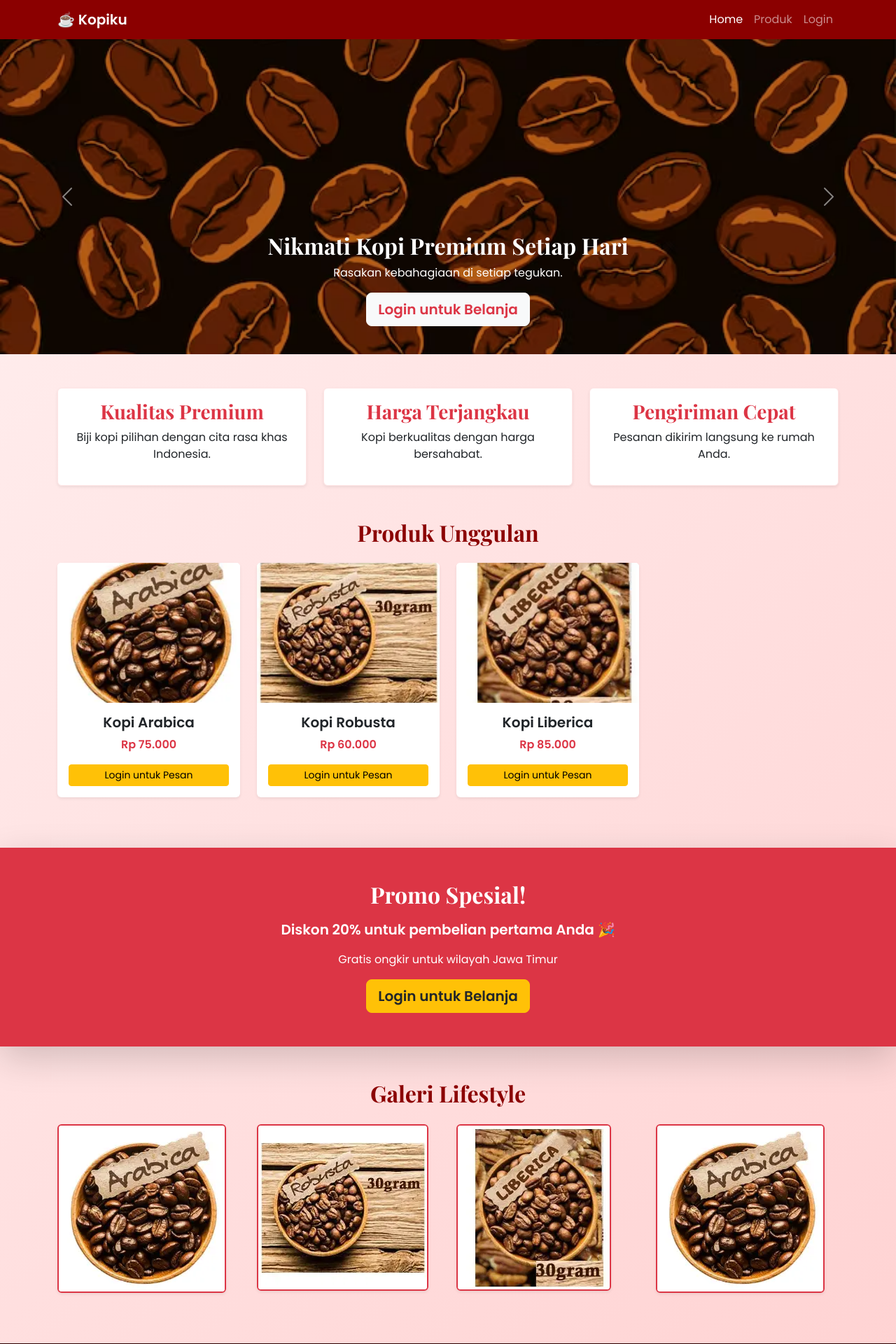
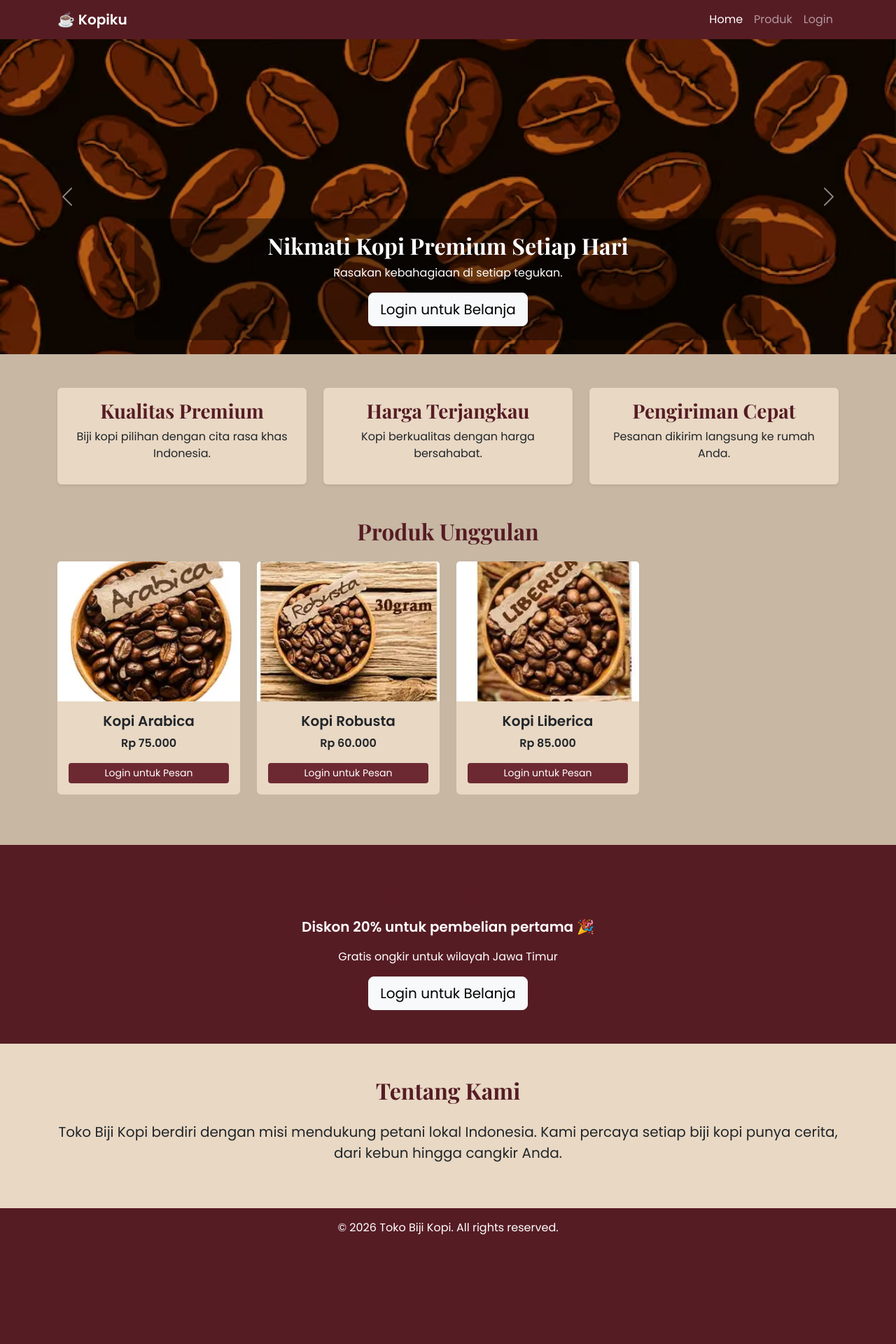
Before and after one commit to jaidan2212/Project_RPL, a PHP site: page / in a window 1280 px wide. Shown: the top 1920 px of the page at 70% size. After the commit the page ends 1764 px from the top, so only its background shows below. Run offline with PHP 8.4, Linux system fonts and the light colour scheme; data comes from the database, SQL or seed files in the repository.

Commit message:
edit desain

```diff
--- a/admin.php
+++ b/admin.php
@@ -13,11 +13,11 @@ if(!isset($_SESSION['username']) || $_SESSION['role'] != 'admin'){
 <head>
     <meta charset="UTF-8">
     <title>Dashboard Admin - Kedaiku</title>
-    <link rel="stylesheet" href="https://cdn.jsdelivr.net/npm/bootstrap@5.3.2/dist/css/bootstrap.min.css">
+    <link rel="stylesheet" href="assets/css/style.css">
     <link href="https://fonts.googleapis.com/css2?family=Poppins:wght@400;600&display=swap" rel="stylesheet">
     <style>
         body { font-family: 'Poppins', sans-serif; background-color: #f4f6f9; }
-        .navbar-custom { background-color: #8B0000; } /* Tema Merah Kedaiku */
+        <nav class="navbar navbar-expand-lg navbar-dark navbar-custom sticky-top">
     </style>
 </head>
 <body>
--- a/index.php
+++ b/index.php
@@ -2,275 +2,352 @@
 session_start();
 include 'koneksi.php';
 ?>
+
 <!DOCTYPE html>
 <html lang="id">
 <head>
   <meta charset="UTF-8">
   <title>Toko Biji Kopi</title>
+
   <link rel="stylesheet" href="https://cdn.jsdelivr.net/npm/bootstrap@5.3.2/dist/css/bootstrap.min.css">
+
   <link href="https://fonts.googleapis.com/css2?family=Poppins:wght@400;600&family=Playfair+Display:wght@700&display=swap" rel="stylesheet">
+
   <style>
-        body {
-            font-family: 'Poppins', sans-serif;
-            /* Tema Merah: Gradasi soft red/peach */
-            background: linear-gradient(135deg, #fff0f0, #ffcccc);
+
+    body{
+    font-family:'Poppins',sans-serif;
+    background:#c7b7a3;
     }
-        h1, h2, h3 {
-            font-family: 'Playfair Display', serif;
+
+    h1,h2,h3{
+    font-family:'Playfair Display',serif;
+    color:#561c24;
     }
-        .btn-anim:hover {
-            transform: scale(1.05);
-            transition: 0.3s;
+
+    .navbar-custom{
+    background:#561c24 !important;
     }
-        .feature-card {
-            background-color: #ffffff;
-            border: 1px solid #ffe5e5;
+
+    .btn-main{
+    background:#6d2932;
+    color:white;
+    border:none;
     }
-        .feature-card:hover {
-            box-shadow: 0 4px 15px rgba(139, 0, 0, 0.2); /* Shadow kemerahan */
-            transform: translateY(-5px);
-            transition: 0.3s;
+
+    .btn-main:hover{
+    background:#561c24;
+    color:white;
     }
-        .navbar-custom {
-            background-color: #8B0000 !important; /* Merah Marun */
+
+    .card-custom{
+    background:#e8d8c4;
+    border:none;
+    transition:0.3s;
     }
-        footer {
-            background: #5c0000; /* Merah Gelap */
+
+    .card-custom:hover{
+    transform:translateY(-5px);
+    box-shadow:0 6px 18px rgba(0,0,0,0.2);
     }
-        .foto-user {
+
+    .section-dark{
+    background:#561c24;
+    color:white;
+    }
+
+    .section-light{
+    background:#e8d8c4;
+    }
+
+    .foto-user{
     width:30px;
     height:30px;
     border-radius:50%;
     object-fit:cover;
     }
+
+    footer{
+    background:#561c24;
+    }
+
+    .carousel-caption{
+    background:rgba(0,0,0,0.4);
+    padding:20px;
+    border-radius:10px;
+    }
+
   </style>
+
 </head>
 <body>
 
   <nav class="navbar navbar-expand-lg navbar-dark navbar-custom sticky-top">
   <div class="container">
+
   <a class="navbar-brand fw-bold" href="index.php">☕ Kopiku</a>
-    <button class="navbar-toggler" type="button" data-bs-toggle="collapse"
-            data-bs-target="#navbarNav" aria-controls="navbarNav"
-            aria-expanded="false" aria-label="Toggle navigation">
+
+  <button class="navbar-toggler" type="button" data-bs-toggle="collapse" data-bs-target="#navbarNav">
   <span class="navbar-toggler-icon"></span>
   </button>
+
   <div class="collapse navbar-collapse" id="navbarNav">
+
   <ul class="navbar-nav ms-auto">
-        <li class="nav-item"><a class="nav-link active" href="index.php">Home</a></li>
-        <li class="nav-item"><a class="nav-link" href="produk.php">Produk</a></li>
+
+  <li class="nav-item">
+  <a class="nav-link active" href="index.php">Home</a>
+  </li>
+
+  <li class="nav-item">
+  <a class="nav-link" href="produk.php">Produk</a>
+  </li>
 
   <?php if(isset($_SESSION['username'])){ ?>
 
-          <?php if(isset($_SESSION['role']) && $_SESSION['role'] == 'admin'){ ?>
-            <li class="nav-item"><a class="nav-link text-warning fw-bold" href="admin.php">⚙️ Dashboard Admin</a></li>
+  <?php if(isset($_SESSION['role']) && $_SESSION['role']=="admin"){ ?>
+
+  <li class="nav-item">
+  <a class="nav-link text-warning fw-bold" href="admin.php">⚙️ Dashboard Admin</a>
+  </li>
+
   <?php } ?>
 
   <li class="nav-item d-flex align-items-center ms-3">
+
   <?php
-            $fotoPath = "assets/foto/".$_SESSION['foto'];
-            if(!empty($_SESSION['foto']) && file_exists($fotoPath)){ ?>
-                <img src="<?php echo $fotoPath; ?>" class="foto-user me-2">
+  $fotoPath="assets/foto/".$_SESSION['foto'];
+
+  if(!empty($_SESSION['foto']) && file_exists($fotoPath)){
+  ?>
+
+  <img src="<?php echo $fotoPath ?>" class="foto-user me-2">
+
   <?php } else { ?>
+
   <img src="assets/foto/default.png" class="foto-user me-2">
+
   <?php } ?>
+
   <span class="nav-link">Hai, <?php echo $_SESSION['username']; ?></span>
+
   </li>
-          <li class="nav-item"><a class="nav-link" href="logout.php">Logout</a></li>
+
+  <li class="nav-item">
+  <a class="nav-link" href="logout.php">Logout</a>
+  </li>
+
   <?php } else { ?>
-          <li class="nav-item"><a class="nav-link" href="login.php">Login</a></li>
+
+  <li class="nav-item">
+  <a class="nav-link" href="login.php">Login</a>
+  </li>
+
   <?php } ?>
+
   </ul>
+
   </div>
   </div>
   </nav>
 
 
   <div id="kopiCarousel" class="carousel slide" data-bs-ride="carousel">
+
   <div class="carousel-inner">
+
   <div class="carousel-item active">
-      <img src="assets/gambar/Index.jpg" class="d-block w-100" style="height:450px; object-fit:cover;">
-      <div class="carousel-caption d-none d-md-block">
+
+  <img src="assets/gambar/Index.jpg" class="d-block w-100" style="height:450px;object-fit:cover;">
+
+  <div class="carousel-caption">
+
   <h2 class="fw-bold text-white">Nikmati Kopi Premium Setiap Hari</h2>
   <p class="text-white">Rasakan kebahagiaan di setiap tegukan.</p>
+
   <?php if(isset($_SESSION['username'])){ ?>
-          <a href="produk.php" class="btn btn-danger btn-lg btn-anim">Belanja Sekarang</a>
+
+  <a href="produk.php" class="btn btn-main btn-lg">Belanja Sekarang</a>
+
   <?php } else { ?>
-          <a href="login.php" class="btn btn-light text-danger fw-bold btn-lg btn-anim">Login untuk Belanja</a>
+
+  <a href="login.php" class="btn btn-light btn-lg">Login untuk Belanja</a>
+
   <?php } ?>
+
   </div>
+
   </div>
+
+
   <div class="carousel-item">
-      <img src="assets/gambar/Index2.jpg" class="d-block w-100" style="height:450px; object-fit:cover;">
-      <div class="carousel-caption d-none d-md-block">
-        <h2 class="fw-bold">Robusta: Energi untuk Aktivitasmu</h2>
-        <p>Kopi pekat yang bikin fokus sepanjang hari.</p>
+
+  <img src="assets/gambar/Index2.jpg" class="d-block w-100" style="height:450px;object-fit:cover;">
+
+  <div class="carousel-caption">
+
+  <h2 class="fw-bold text-white">Robusta: Energi untuk Aktivitasmu</h2>
+  <p class="text-white">Kopi pekat yang bikin fokus sepanjang hari.</p>
+
   </div>
+
   </div>
+
+
   <div class="carousel-item">
-      <img src="assets/gambar/Index3.jpg" class="d-block w-100" style="height:450px; object-fit:cover;">
-      <div class="carousel-caption d-none d-md-block">
-        <h2 class="fw-bold">Liberica: Aroma yang Memikat</h2>
-        <p>Unik, eksotis, dan bikin penasaran.</p>
+
+  <img src="assets/gambar/Index3.jpg" class="d-block w-100" style="height:450px;object-fit:cover;">
+
+  <div class="carousel-caption">
+
+  <h2 class="fw-bold text-white">Liberica: Aroma yang Memikat</h2>
+  <p class="text-white">Unik, eksotis, dan bikin penasaran.</p>
+
   </div>
+
   </div>
+
   </div>
+
   <button class="carousel-control-prev" type="button" data-bs-target="#kopiCarousel" data-bs-slide="prev">
   <span class="carousel-control-prev-icon"></span>
   </button>
+
   <button class="carousel-control-next" type="button" data-bs-target="#kopiCarousel" data-bs-slide="next">
   <span class="carousel-control-next-icon"></span>
   </button>
+
   </div>
 
+
+
   <div class="container my-5">
+
   <div class="row text-center">
+
   <div class="col-md-4">
-      <div class="card feature-card p-3 shadow-sm">
-        <h3 class="text-danger">Kualitas Premium</h3>
+  <div class="card card-custom p-3 shadow-sm">
+  <h3>Kualitas Premium</h3>
   <p>Biji kopi pilihan dengan cita rasa khas Indonesia.</p>
   </div>
   </div>
+
   <div class="col-md-4">
-      <div class="card feature-card p-3 shadow-sm">
-        <h3 class="text-danger">Harga Terjangkau</h3>
+  <div class="card card-custom p-3 shadow-sm">
+  <h3>Harga Terjangkau</h3>
   <p>Kopi berkualitas dengan harga bersahabat.</p>
   </div>
   </div>
+
   <div class="col-md-4">
-      <div class="card feature-card p-3 shadow-sm">
-        <h3 class="text-danger">Pengiriman Cepat</h3>
+  <div class="card card-custom p-3 shadow-sm">
+  <h3>Pengiriman Cepat</h3>
   <p>Pesanan dikirim langsung ke rumah Anda.</p>
   </div>
   </div>
-  </div>
+
   </div>
 
-<div class="container my-5">
-  <h2 class="text-center mb-4" style="color: #8B0000;">Produk Unggulan</h2>
-  <div class="row">
-    <?php
-    $result = $koneksi->query("SELECT * FROM produk LIMIT 4");
-    while($row = $result->fetch_assoc()){
-    ?>
-    <div class="col-md-3 mb-4">
-      <div class="card h-100 shadow-sm border-0">
-        <img src="assets/gambar/<?php echo $row['gambar']; ?>" class="card-img-top" style="height:200px; object-fit:cover;">
-        <div class="card-body text-center">
-          <h5 class="card-title fw-bold"><?php echo $row['nama']; ?></h5>
-          <p class="card-text text-danger fw-bold">Rp <?php echo number_format($row['harga'],0,',','.'); ?></p>
-          <?php if(isset($_SESSION['username'])){ ?>
-            <a href="produk.php?id=<?php echo $row['id']; ?>" class="btn btn-outline-danger btn-sm w-100 btn-anim">Pesan</a>
-          <?php } else { ?>
-            <a href="login.php" class="btn btn-warning btn-sm w-100 btn-anim">Login untuk Pesan</a>
-          <?php } ?>
-        </div>
-      </div>
-    </div>
-    <?php } ?>
-  </div>
   </div>
 
-<div class="bg-danger text-white py-5 text-center shadow-lg">
-  <h2 class="mb-3">Promo Spesial!</h2>
-  <p class="lead fw-bold">Diskon 20% untuk pembelian pertama Anda 🎉</p>
-  <p>Gratis ongkir untuk wilayah Jawa Timur</p>
+
+
+  <div class="container my-5">
+
+  <h2 class="text-center mb-4">Produk Unggulan</h2>
+
+  <div class="row">
+
+  <?php
+  $result=$koneksi->query("SELECT * FROM produk LIMIT 4");
+
+  while($row=$result->fetch_assoc()){
+  ?>
+
+  <div class="col-md-3 mb-4">
+
+  <div class="card card-custom h-100">
+
+  <img src="assets/gambar/<?php echo $row['gambar']; ?>" class="card-img-top" style="height:200px;object-fit:cover;">
+
+  <div class="card-body text-center">
+
+  <h5 class="card-title fw-bold"><?php echo $row['nama']; ?></h5>
+
+  <p class="fw-bold">Rp <?php echo number_format($row['harga'],0,',','.'); ?></p>
+
   <?php if(isset($_SESSION['username'])){ ?>
-  <a href="produk.php" class="btn btn-light text-danger fw-bold btn-lg btn-anim">Belanja Sekarang</a>
+
+  <a href="produk.php?id=<?php echo $row['id']; ?>" class="btn btn-main btn-sm w-100">Pesan</a>
+
   <?php } else { ?>
-  <a href="login.php" class="btn btn-warning text-dark fw-bold btn-lg btn-anim">Login untuk Belanja</a>
+
+  <a href="login.php" class="btn btn-main btn-sm w-100">Login untuk Pesan</a>
+
   <?php } ?>
+
   </div>
 
-<div class="container my-5">
-  <h2 class="text-center mb-4" style="color: #8B0000;">Galeri Lifestyle</h2>
-  <div class="row">
-    <div class="col-md-3 mb-4">
-      <img src="assets/gambar/arabica.jpg" class="img-fluid rounded shadow-sm border border-danger border-2" alt="Ngopi pagi">
-    </div>
-    <div class="col-md-3 mb-4">
-      <img src="assets/gambar/robusta.jpg" class="img-fluid rounded shadow-sm border border-danger border-2" alt="Proses roasting">
-    </div>
-    <div class="col-md-3 mb-4">
-      <img src="assets/gambar/liberica.jpg" class="img-fluid rounded shadow-sm border border-danger border-2" alt="Suasana coffee shop">
-    </div>
-    <div class="col-md-3 mb-4">
-      <img src="assets/gambar/arabica.jpg" class="img-fluid rounded shadow-sm border border-danger border-2" alt="Biji kopi premium">
-    </div>
-  </div>
   </div>
 
-<div class="py-5" style="background-color: #2b0000;">
-  <div class="container text-center text-white">
-    <h2 class="mb-4 animate__animated animate__fadeInDown">Apa Kata Pelanggan Kami</h2>
-    <div class="row">
-      <div class="col-md-4 animate__animated animate__fadeInUp animate__delay-1s">
-        <blockquote class="blockquote">
-          <p>"Kopi Arabica nya wangi banget, bikin pagi lebih semangat!"</p>
-          <footer class="blockquote-footer text-light mt-2">Zaidan, Surabaya</footer>
-        </blockquote>
-      </div>
-      <div class="col-md-4 animate__animated animate__fadeInUp animate__delay-2s">
-        <blockquote class="blockquote">
-          <p>"Harga bersahabat tapi kualitas premium. Recommended!"</p>
-          <footer class="blockquote-footer text-light mt-2">Habiba, Tuban</footer>
-        </blockquote>
-      </div>
-      <div class="col-md-4 animate__animated animate__fadeInUp animate__delay-3s">
-        <blockquote class="blockquote">
-          <p>"Pengiriman cepat, kemasan rapi. Pasti repeat order."</p>
-          <footer class="blockquote-footer text-light mt-2">Hasbul, Bangkalan</footer>
-        </blockquote>
-      </div>
-    </div>
-  </div>
   </div>
 
-<div class="container my-5 text-center">
-  <h2 style="color: #8B0000;">Dapatkan Promo & Info Terbaru</h2>
-  <form class="row justify-content-center mt-3" onsubmit="return validateEmail()">
-    <div class="col-md-6">
-      <input type="email" id="emailInput" class="form-control border-danger" placeholder="Masukkan email Anda">
-    </div>
-    <div class="col-md-2">
-      <button type="submit" class="btn btn-danger btn-anim w-100">Subscribe</button>
-    </div>
-  </form>
-  <p id="emailMessage" class="mt-3 fw-bold"></p>
+  <?php } ?>
+
   </div>
 
-<script src="https://cdn.jsdelivr.net/npm/bootstrap@5.3.2/dist/js/bootstrap.bundle.min.js"></script>
-<link rel="stylesheet" href="https://cdnjs.cloudflare.com/ajax/libs/animate.css/4.1.1/animate.min.css"/>
-
-<script>
-function validateEmail() {
-  const email = document.getElementById("emailInput").value;
-  const message = document.getElementById("emailMessage");
-  if (!email.includes("@gmail.com")) {
-    message.textContent = "Email harus menggunakan @gmail.com";
-    message.style.color = "red";
-    return false;
-  } else {
-    message.textContent = "Terimakasih, info terbaru akan segera datang!";
-    message.style.color = "green";
-    return false;
-  }
-}
-</script>
-
-<div class="py-5" style="background-color: #ffe5e5;">
-  <div class="container text-center">
-    <h2 class="mb-4" style="color: #8B0000;">Tentang Kami</h2>
-    <p class="lead" style="color: #5c0000;">Toko Biji Kopi berdiri dengan misi mendukung petani lokal Indonesia.
-    Kami percaya setiap biji kopi punya cerita, dari kebun hingga cangkir Anda.
-    Filosofi kami sederhana: menghadirkan rasa otentik, menjaga kualitas, dan
-    menyebarkan kebahagiaan lewat secangkir kopi.</p>
-  </div>
   </div>
 
+
+
+  <div class="section-dark py-5 text-center">
+
+  <h2 class="mb-3">Promo Spesial!</h2>
+  <p class="lead fw-bold">Diskon 20% untuk pembelian pertama 🎉</p>
+  <p>Gratis ongkir untuk wilayah Jawa Timur</p>
+
+  <?php if(isset($_SESSION['username'])){ ?>
+
+  <a href="produk.php" class="btn btn-light btn-lg">Belanja Sekarang</a>
+
+  <?php } else { ?>
+
+  <a href="login.php" class="btn btn-light btn-lg">Login untuk Belanja</a>
+
+  <?php } ?>
+
+  </div>
+
+
+
+  <div class="section-light py-5">
+
+  <div class="container text-center">
+
+  <h2 class="mb-4">Tentang Kami</h2>
+
+  <p class="lead">
+
+  Toko Biji Kopi berdiri dengan misi mendukung petani lokal Indonesia.
+  Kami percaya setiap biji kopi punya cerita, dari kebun hingga cangkir Anda.
+
+  </p>
+
+  </div>
+
+  </div>
+
+
+
   <footer class="text-white text-center py-3">
+
   <p>&copy; <?php echo date("Y"); ?> Toko Biji Kopi. All rights reserved.</p>
+
   </footer>
+
+
+
+  <script src="https://cdn.jsdelivr.net/npm/bootstrap@5.3.2/dist/js/bootstrap.bundle.min.js"></script>
 
 </body>
 </html>
```
Also changed, not shown: layout/footer.php (added, +8 -0 lines), layout/header.php (added, +87 -0 lines). Lines whose indentation alone changed are shown as unchanged.
